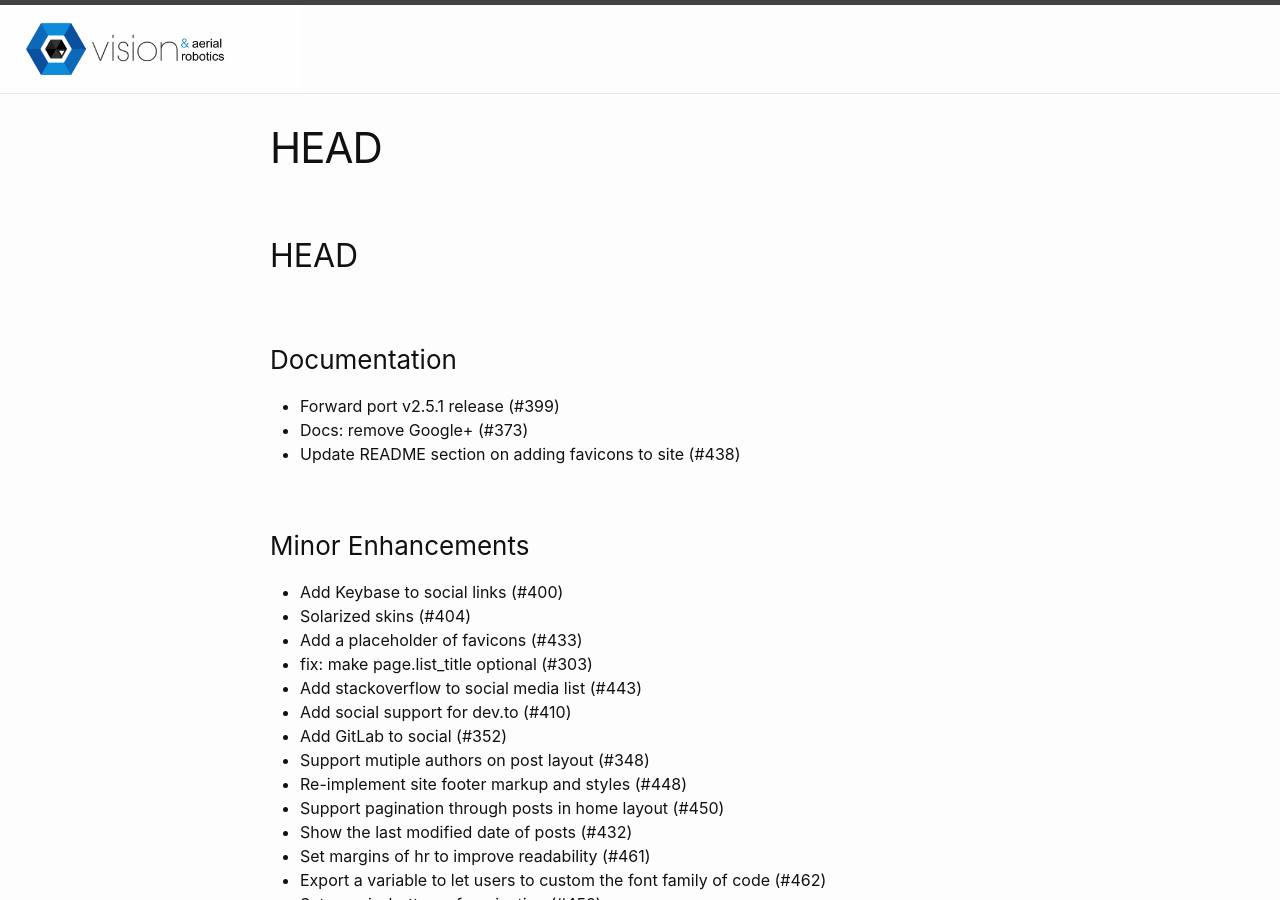
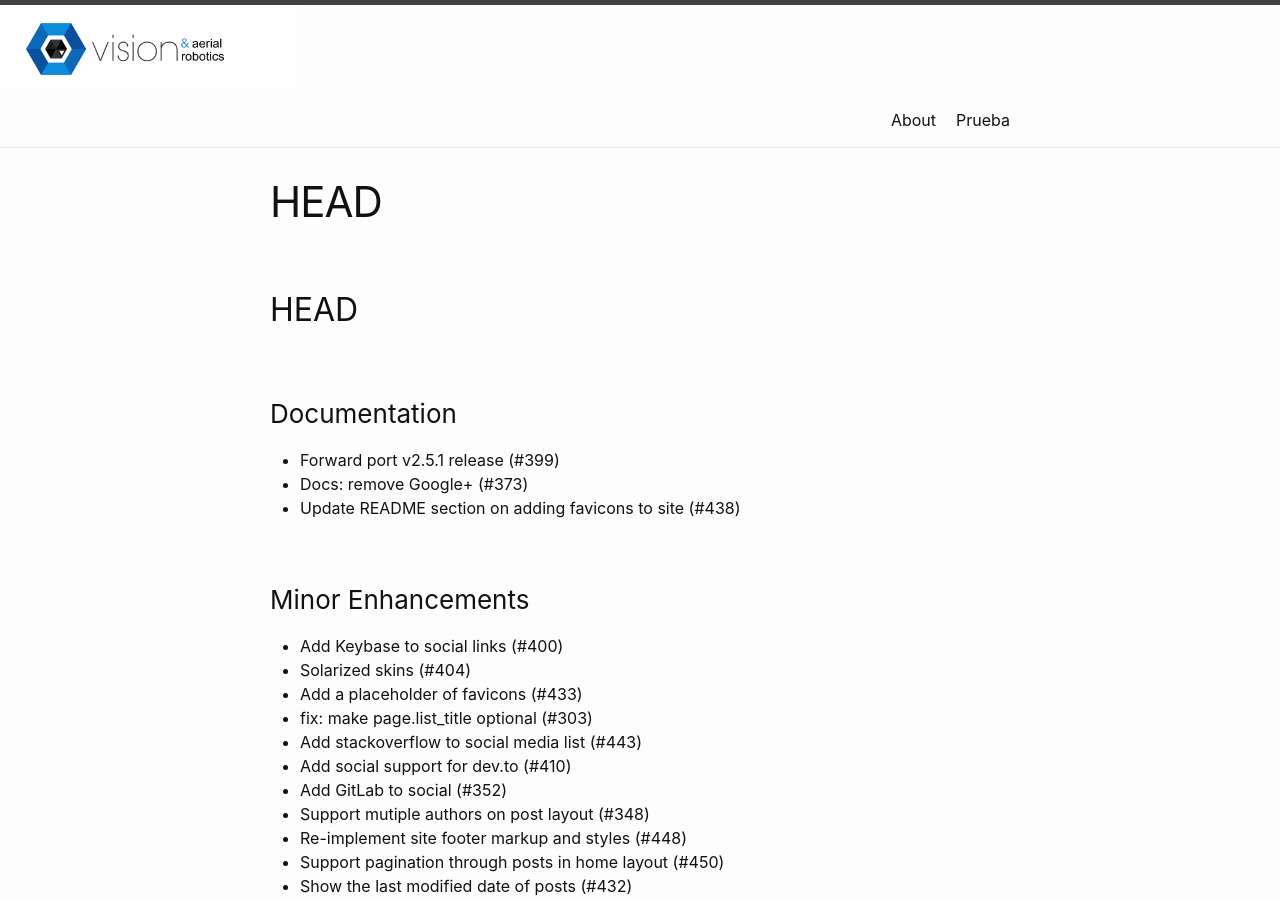
Before and after one commit to cvar-upm/cvar-upm.github.io, a Jekyll site: the page built from History.markdown, in a window 1280 px wide and 900 px high. Built offline with Jekyll 4.4.1, drawn with Linux system fonts in a browser that asks for light colours; our own code applies the rules of GitHub Pages for plain Markdown files.

Commit message:
Update header.html

```diff
--- a/_includes/header.html
+++ b/_includes/header.html
@@ -1,7 +1,10 @@
 <header class="site-header">
 
-  <img src="https://raw.githubusercontent.com/cvar-upm/cvar-upm.github.io/main/logoHorizontal.png" width=300>
-  <div class="wrapper">
+   <img src="https://raw.githubusercontent.com/cvar-upm/cvar-upm.github.io/main/logoHorizontal.png" width=300>
+   <div class="wrapper">
+     {%- assign default_paths = site.pages | map: "path" -%}
+     {%- assign page_paths = site.header_pages | default: default_paths -%}
+    {%- assign titles_size = site.pages | map: 'title' | join: '' | size -%}
     {%- if titles_size > 0 -%}
       <nav class="site-nav">
         <input type="checkbox" id="nav-trigger" class="nav-trigger" />
```
